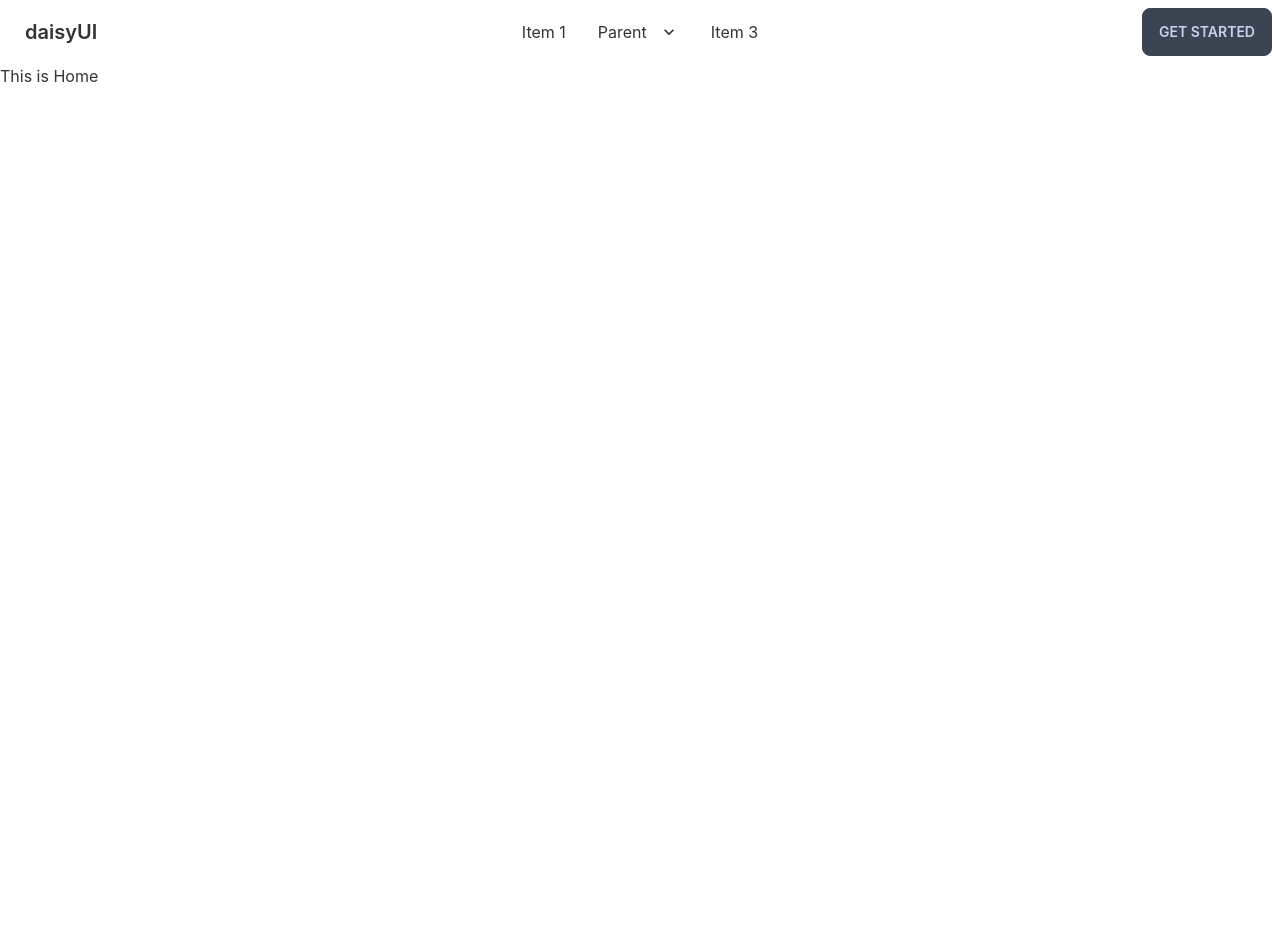
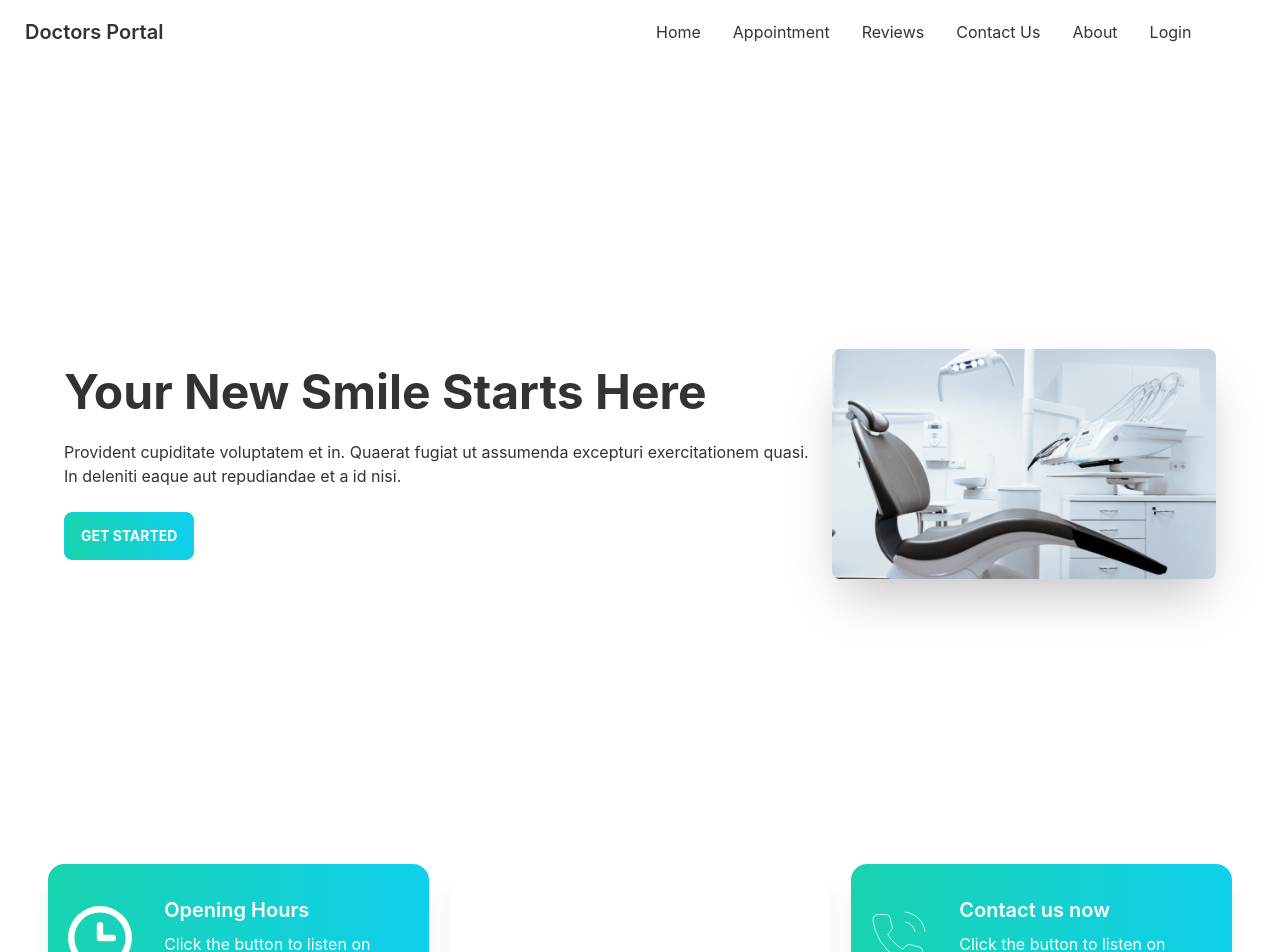
Before and after one commit to shabbirahmedshuvo01/Doctors-Portal-final, a React (Create React App) app: page / in a window 1280 px wide. Shown: the top 952 px of the page. Before the commit the page ends 800 px from the top, so only its background shows below. Built offline with nearby package versions, Linux system fonts and the light colour scheme.

Commit message:
home added

```diff
--- a/src/App.js
+++ b/src/App.js
@@ -3,6 +3,7 @@ import Navbar from './Pages/Shared/Navbar';
 import { Routes, Route, Link } from "react-router-dom";
 import Home from './Pages/Home/Home';
 import About from './Pages/About/About';
+import Login from './Pages/Login/Login';
 
 function App() {
   return (
@@ -11,6 +12,7 @@ function App() {
       <Routes>
         <Route path='/' element={<Home></Home>}></Route>
         <Route path='about' element={<About></About>}></Route>
+        <Route path='login' element={<Login></Login>}></Route>
       </Routes>
     </div>
   );
--- /dev/null
+++ b/src/Pages/Home/Banner.js
@@ -0,0 +1,19 @@
+import React from 'react';
+import chair from '../../assets/images/chair.png'
+
+const Banner = () => {
+    return (
+        <div className="hero min-h-screen px-12">
+            <div className="hero-content flex-col lg:flex-row-reverse">
+                <img src={chair} className="max-w-sm rounded-lg shadow-2xl" />
+                <div>
+                    <h1 className="text-5xl font-bold">Your New Smile Starts Here</h1>
+                    <p className="py-6">Provident cupiditate voluptatem et in. Quaerat fugiat ut assumenda excepturi exercitationem quasi. In deleniti eaque aut repudiandae et a id nisi.</p>
+                    <button className="btn btn-primary uppercase text-white font-bold bg-gradient-to-r from-secondary to-primary">Get Started</button>
+                </div>
+            </div>
+        </div>
+    );
+};
+
+export default Banner;
--- a/src/Pages/Home/Home.js
+++ b/src/Pages/Home/Home.js
@@ -1,9 +1,12 @@
 import React from 'react';
+import Banner from './Banner';
+import Info from './Info';
 
 const Home = () => {
     return (
         <div>
-            <h2>This is Home</h2>
+            <Banner></Banner>
+            <Info></Info>
         </div>
     );
 };
--- /dev/null
+++ b/src/Pages/Home/Info.js
@@ -0,0 +1,18 @@
+import React from 'react';
+import InfoCard from './InfoCard';
+import clock from '../../assets/icons/clock.svg';
+import marker from '../../assets/icons/marker.svg';
+import phone from '../../assets/icons/phone.svg';
+
+
+const Info = () => {
+    return (
+        <div className='grid grid-cols-1 lg:grid-cols-3 gap-5 px-12'>
+            <InfoCard cardTitle="Opening Hours" bgclass="bg-gradient-to-r from-secondary to-primary" img={clock}></InfoCard>
+            <InfoCard cardTitle="Visit our location" bgclass="bg-accent" img={marker}></InfoCard>
+            <InfoCard cardTitle="Contact us now" bgclass="bg-gradient-to-r from-secondary to-primary" img={phone}></InfoCard>
+        </div>
+    );
+};
+
+export default Info;
--- /dev/null
+++ b/src/Pages/Home/InfoCard.js
@@ -0,0 +1,17 @@
+import React from 'react';
+
+const InfoCard = ({ img, cardTitle, bgclass }) => {
+    return (
+        <div className={`card lg:card-side bg-base-100 shadow-xl ${bgclass}`}>
+            <figure className='pl-5'>
+                <img src={img} alt="Album" />
+            </figure>
+            <div className="card-body text-white">
+                <h2 className="card-title">{cardTitle}</h2>
+                <p>Click the button to listen on Spotiwhy app.</p>
+            </div>
+        </div>
+    );
+};
+
+export default InfoCard;
--- /dev/null
+++ b/src/Pages/Login/Login.js
@@ -0,0 +1,11 @@
+import React from 'react';
+
+const Login = () => {
+    return (
+        <div>
+            <h1>This is Login page</h1>
+        </div>
+    );
+};
+
+export default Login;
--- a/src/Pages/Shared/Navbar.js
+++ b/src/Pages/Shared/Navbar.js
@@ -1,48 +1,32 @@
 import React from 'react';
+import { Link } from 'react-router-dom';
 
 const Navbar = () => {
+    const menuItems = <>
+        <li><Link to="/">Home</Link></li>
+        <li><Link to="/appointment">Appointment</Link></li>
+        <li><Link to="/reviews">Reviews</Link></li>
+        <li><Link to="/contact">Contact Us</Link></li>
+        <li><Link to="/about">About</Link></li>
+        <li><Link to="/login">Login</Link></li>
+    </>
     return (
-        <div class="navbar bg-base-100">
-            <div class="navbar-start">
-                <div class="dropdown">
-                    <label tabindex="0" class="btn btn-ghost lg:hidden">
-                        <svg xmlns="http://www.w3.org/2000/svg" class="h-5 w-5" fill="none" viewBox="0 0 24 24" stroke="currentColor"><path stroke-linecap="round" stroke-linejoin="round" stroke-width="2" d="M4 6h16M4 12h8m-8 6h16" /></svg>
+        <div className="navbar bg-base-100">
+            <div className="navbar-start">
+                <div className="dropdown">
+                    <label tabindex="0" className="btn btn-ghost lg:hidden">
+                        <svg xmlns="http://www.w3.org/2000/svg" className="h-5 w-5" fill="none" viewBox="0 0 24 24" stroke="currentColor"><path stroke-linecap="round" stroke-linejoin="round" stroke-width="2" d="M4 6h16M4 12h8m-8 6h16" /></svg>
                     </label>
-                    <ul tabindex="0" class="menu menu-compact dropdown-content mt-3 p-2 shadow bg-base-100 rounded-box w-52">
-                        <li><a>Item 1</a></li>
-                        <li tabindex="0">
-                            <a class="justify-between">
-                                Parent
-                                <svg class="fill-current" xmlns="http://www.w3.org/2000/svg" width="24" height="24" viewBox="0 0 24 24"><path d="M8.59,16.58L13.17,12L8.59,7.41L10,6L16,12L10,18L8.59,16.58Z" /></svg>
-                            </a>
-                            <ul class="p-2">
-                                <li><a>Submenu 1</a></li>
-                                <li><a>Submenu 2</a></li>
-                            </ul>
-                        </li>
-                        <li><a>Item 3</a></li>
+                    <ul tabindex="0" className="menu menu-compact dropdown-content mt-3 p-2 shadow bg-base-100 rounded-box w-52">
+                        {menuItems}
                     </ul>
                 </div>
-                <a class="btn btn-ghost normal-case text-xl">daisyUI</a>
+                <a className="btn btn-ghost normal-case text-xl">Doctors Portal</a>
             </div>
-            <div class="navbar-center hidden lg:flex">
-                <ul class="menu menu-horizontal p-0">
-                    <li><a>Item 1</a></li>
-                    <li tabindex="0">
-                        <a>
-                            Parent
-                            <svg class="fill-current" xmlns="http://www.w3.org/2000/svg" width="20" height="20" viewBox="0 0 24 24"><path d="M7.41,8.58L12,13.17L16.59,8.58L18,10L12,16L6,10L7.41,8.58Z" /></svg>
-                        </a>
-                        <ul class="p-2">
-                            <li><a>Submenu 1</a></li>
-                            <li><a>Submenu 2</a></li>
-                        </ul>
-                    </li>
-                    <li><a>Item 3</a></li>
+            <div className="navbar-center hidden lg:flex">
+                <ul className="menu menu-horizontal p-0">
+                    {menuItems}
                 </ul>
-            </div>
-            <div class="navbar-end">
-                <a class="btn">Get started</a>
             </div>
         </div>
     );
```
